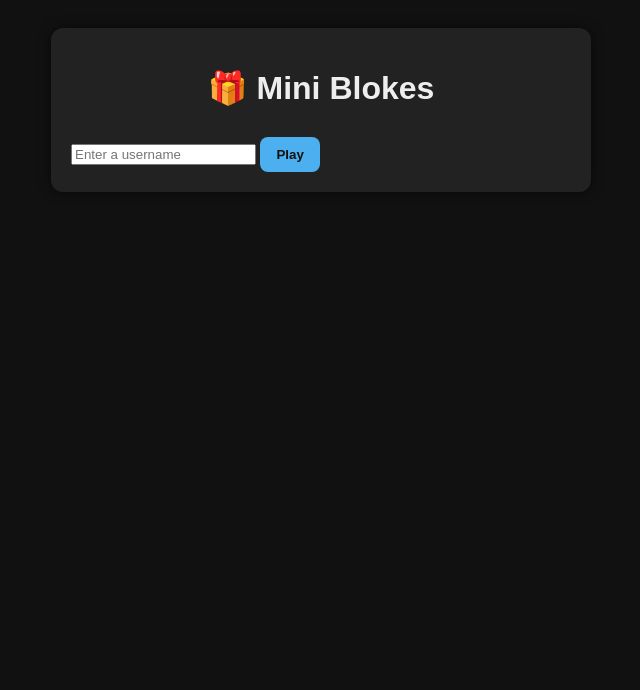
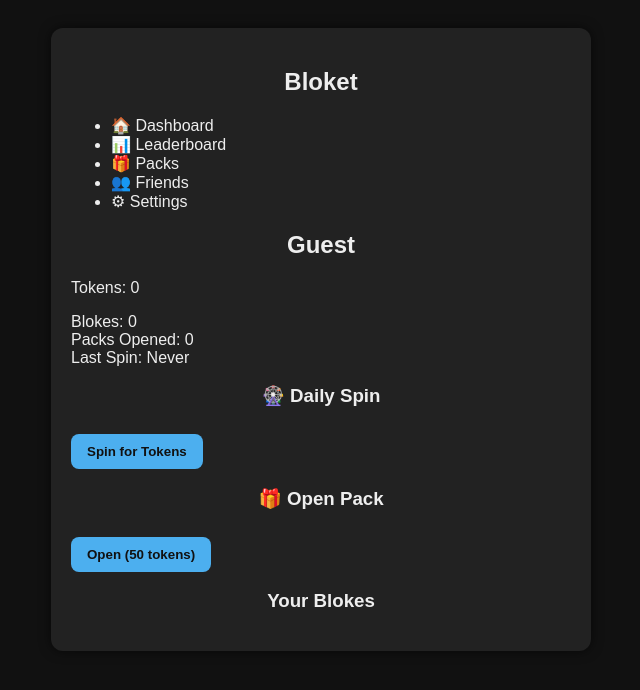
Before and after one commit to BigWhiteThing/Blackit, a plain HTML site: page index.html in a window 1280 px wide. Shown: the whole page, without its empty margins (319-959 px from the left). Drawn offline with Linux system fonts and the light colour scheme.

Commit message:
Update index.html

```diff
--- a/index.html
+++ b/index.html
@@ -2,41 +2,56 @@
 <html>
 <head>
   <meta charset="utf-8" />
-  <title>Mini Blokes</title>
+  <title>Blokets</title>
   <link rel="stylesheet" href="style.css">
 </head>
 <body>
   <div id="app">
-    <h1>🎁 Mini Blokes</h1>
 
-    <div id="loginScreen">
-      <input id="usernameInput" placeholder="Enter a username"/>
-      <button id="loginBtn">Play</button>
-    </div>
+    <!-- Sidebar -->
+    <aside class="sidebar">
+      <h2>Bloket</h2>
+      <ul>
+        <li>🏠 Dashboard</li>
+        <li>📊 Leaderboard</li>
+        <li>🎁 Packs</li>
+        <li>👥 Friends</li>
+        <li>⚙ Settings</li>
+      </ul>
+    </aside>
 
-    <div id="gameScreen" class="hidden">
-      <h2>Welcome, <span id="playerName"></span>!</h2>
-      <p>Tokens: <span id="tokenCount">0</span></p>
+    <!-- Main Content -->
+    <main class="main">
+      <header class="user-header">
+        <div class="user-card">
+          <h2 id="username">Guest</h2>
+          <p>Tokens: <span id="tokenCount">0</span></p>
+        </div>
+      </header>
 
-      <div class="section">
-        <h3>Daily Wheel</h3>
-        <button id="spinBtn">🎡 Spin</button>
+      <section class="stats">
+        <div class="stat-box">Blokes: <span id="blokeCount">0</span></div>
+        <div class="stat-box">Packs Opened: <span id="packsOpened">0</span></div>
+        <div class="stat-box">Last Spin: <span id="lastSpin">Never</span></div>
+      </section>
+
+      <section class="actions">
+        <h3>🎡 Daily Spin</h3>
+        <button id="spinBtn">Spin for Tokens</button>
         <p id="spinResult"></p>
-      </div>
 
-      <div class="section">
-        <h3>Packs</h3>
-        <button id="openPackBtn">Open Pack (cost 50 tokens)</button>
+        <h3>🎁 Open Pack</h3>
+        <button id="openPackBtn">Open (50 tokens)</button>
         <p id="packResult"></p>
-      </div>
+      </section>
 
-      <div class="section">
+      <section class="inventory">
         <h3>Your Blokes</h3>
-        <ul id="blokeList"></ul>
-      </div>
-    </div>
+        <div id="blokeList" class="bloke-grid"></div>
+      </section>
+    </main>
+
   </div>
-
   <script src="app.js"></script>
 </body>
 </html>
```
